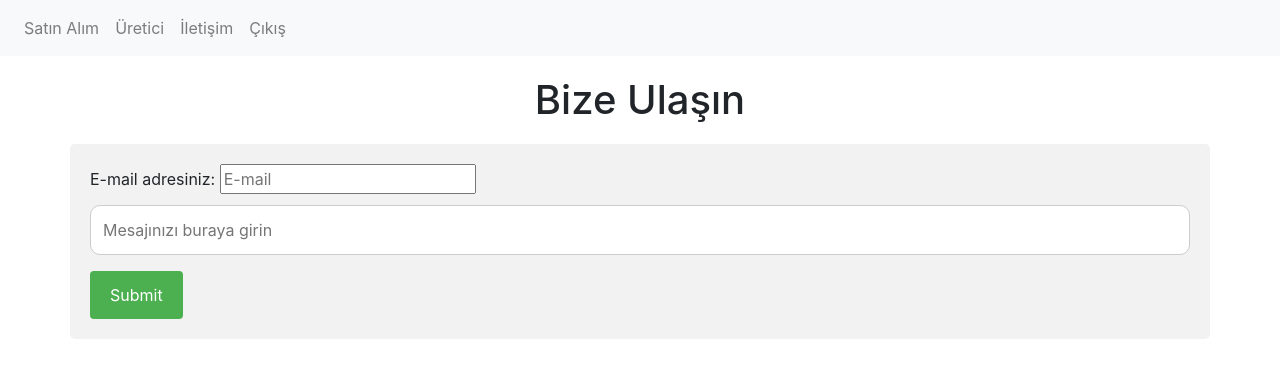
After one commit to bozgenc/bil-372-proje, a Flask app: template templates/iletisimNakliyeci.html in a window 1280 px wide. The commit adds this page. Shown: the top 378 px of the page. Run offline with Flask 2, Linux system fonts and the light colour scheme; the template is opened without the code that fills it, so the values that code supplies are empty; some libraries are stand-ins or nearby versions.

Commit message:
minor bug fixes

```diff
--- a/templates/araclar.html
+++ b/templates/araclar.html
@@ -1,5 +1,5 @@
 {% extends "baseForAdmin.html" %}
-{% block title %} Login {% endblock %}
+{% block title %} Araçlar {% endblock %}
 {% block content %}
 <h1>Araçlar</h1>
 
--- a/templates/homePage.html
+++ b/templates/homePage.html
@@ -1,5 +1,5 @@
 {% extends "baseForHomePage.html" %}
-{% block title %} Login {% endblock %}
+{% block title %} CaffeCo {% endblock %}
 {% block content %}
 
 
--- /dev/null
+++ b/templates/iletisimNakliyeci.html
@@ -0,0 +1,25 @@
+{% extends 'baseForNakliyeci.html' %}
+{% block title %}İletişim{% endblock %}
+{% block content %}
+<h1>Bize Ulaşın</h1>
+
+<div class="container">
+	<form action="/iletisim" method="POST">
+
+		<label for="email">E-mail adresiniz:</label>
+		<input type="email" id="email" name="email" placeholder="E-mail" required="required" maxlength="30">
+
+
+		<input type="text" id="mesaj" name="mesaj" placeholder="Mesajınızı buraya girin" required="required" >
+
+
+		<input type="submit" class="btn btn-success" value="Submit">
+		<input type="button" class="btn btn-danger" style="visibility: hidden" id="cancel_button" onclick="cancel()"
+		       value="Cancel">
+		<input type="hidden" id="isInsert" name="isInsert" value="0">
+
+	</form>
+
+</div>
+
+{% endblock %}
--- a/templates/nakliyeciHome.html
+++ b/templates/nakliyeciHome.html
@@ -1,7 +1,7 @@
 {% extends "baseForNakliyeci.html" %}
 {% block title %} Satın Alım {% endblock %}
 {% block content %}
-
+<h1>Satın Al</h1>
 <div class="container">
 	<form class="example" action="/nakliyeci_home_search" method="POST">
     	<input type="text" id="search" name="search" placeholder="Search.." name="search">
--- a/templates/uretici.html
+++ b/templates/uretici.html
@@ -1,5 +1,5 @@
 {% extends "baseForNakliyeci.html" %}
-{% block title %} Uretici {% endblock %}
+{% block title %} Üretici {% endblock %}
 {% block content %}
 
 <div class="container">
```
